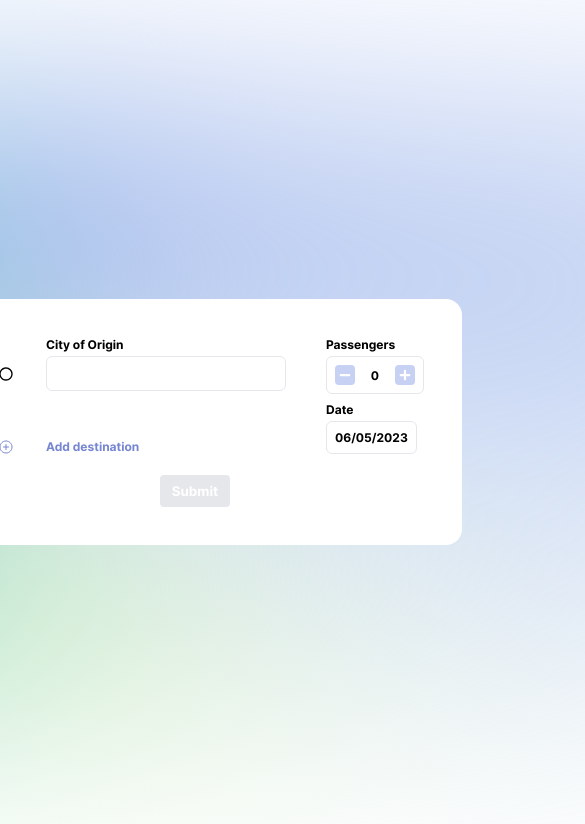
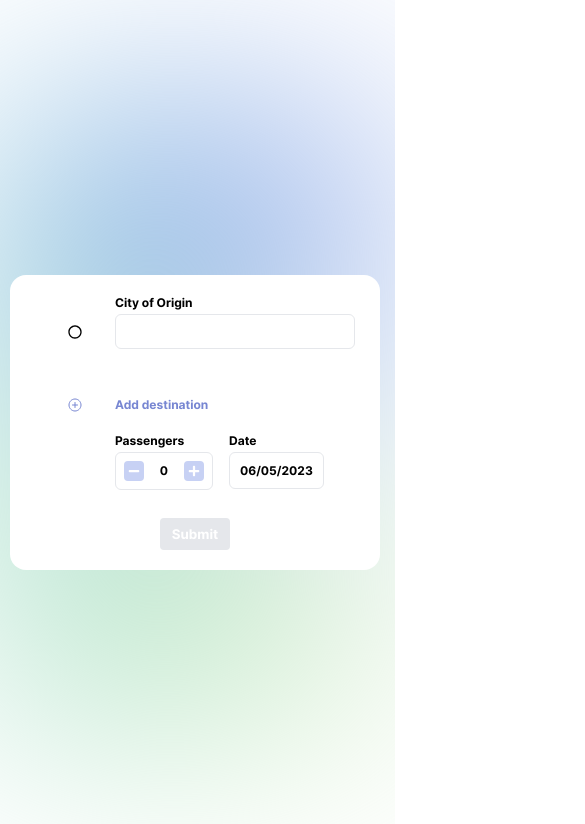
Before and after one commit to sbeuran/travel-buddy, a React (Create React App) app: page / in a window 390 px wide. Shown: the top 824 px of the page, 585 px wide, since content can reach past the window. Built offline with nearby package versions, Linux system fonts and the light colour scheme.

Commit message:
done first page

```diff
--- a/src/App.css
+++ b/src/App.css
@@ -10,6 +10,8 @@ body {
   right: 0;
   bottom: 0;
   margin: 0;
+  padding: 10px;
+  overflow-x: hidden;
 }
 
 #root {
@@ -35,17 +37,32 @@ body {
   width: 1200px;
   height: 600px;
   z-index: -1;
+
+}
+
+@media only screen and (max-width: 600px) {
+  .background {
+    width: 400px;
+  }
 }
 
 .page {
   background-color: white;
+  width: 500px;
   border-radius: 16px;
   padding: 38px;
   display: flex;
   flex-direction: column;
+
+}
+@media only screen and (max-width: 600px) {
+  .page{
+    width: 100%;
+    padding: 20px 10px;
+  }
 }
 
-.page form {
+.page form, .page .result{
   display: flex;
   flex-direction: column;
   align-items: center;
@@ -54,12 +71,19 @@ body {
 .main-container {
   margin-bottom: 20px;
   display: flex;
+
+}
+@media only screen and (max-width: 600px) {
+  .main-container {
+    flex-direction: column;
+  }
 }
 
 .city-container {
   display: flex;
   flex-direction: column;
   align-items: center;
+  margin-bottom: 20px;
 }
 
 .date-passengers {
@@ -67,6 +91,13 @@ body {
   flex-direction: column;
   align-items: start;
   margin-left: 40px;
+
+}
+@media only screen and (max-width: 600px) {
+  .date-passengers {
+    margin-left: 80px;
+    flex-direction: row;
+  }
 }
 
 .react-datepicker__header {
@@ -100,3 +131,8 @@ body {
 .react-datepicker-popper[data-placement^=bottom] .react-datepicker__triangle::before {
   border-bottom-color: #C7D1F4;
 }
+
+.color-font {
+  color: #7786D2;
+  font-weight: 700;
+}
--- a/src/components/Calendar/index.tsx
+++ b/src/components/Calendar/index.tsx
@@ -39,7 +39,7 @@ function Calendar (props: CalendarProps) {
     ];
 
     const handleChange = (date: Date) => {
-        onChangeDate(date.toString());
+        onChangeDate(date.toDateString());
     }
 
     const CustomInput = forwardRef(({value, onClick}: any, ref) =>
@@ -51,7 +51,7 @@ function Calendar (props: CalendarProps) {
     useEffect(() => {
         const date = value ? new Date(value) : new Date();
         setStartDate(date);
-        onChangeDate(date.toString());
+        onChangeDate(date.toDateString());
     }, [value])
 
     return (
--- a/src/components/Calendar/styled.ts
+++ b/src/components/Calendar/styled.ts
@@ -14,7 +14,7 @@ export const Label = styled.div`
 export const DateContainer = styled.div`
     border: 1px solid #E5E7EB;
     border-radius: 6px;
-    padding: 8px;
+    padding: 10px;
 `
 
 export const CalendarHeader = styled.div`
--- a/src/components/Passengers/styled.ts
+++ b/src/components/Passengers/styled.ts
@@ -6,6 +6,7 @@ interface ErrorProps {
 
 export const Container = styled.div`
     margin-bottom: 8px;
+    margin-right: 16px;
     display: flex;
     flex-direction: column;
     align-items: start;
--- a/src/components/SelectCity/index.tsx
+++ b/src/components/SelectCity/index.tsx
@@ -76,6 +76,7 @@ function SelectCity (props: InputProps) {
     const onCancelSearch = () => {
         setSearchKey('');
         setShowOptions(true);
+        onChange('')
     }
 
     const onChangeValue = (event: React.ChangeEvent<HTMLInputElement>) => {
--- a/src/pages/SearchResultsPage.tsx
+++ b/src/pages/SearchResultsPage.tsx
@@ -1,17 +1,21 @@
 import React, { useState, useEffect } from 'react';
 import { useLocation } from 'react-router-dom';
+import Button from '../components/Button';
 import { CITIES } from '../constants/const';
+import Distances from '../components/Distances';
 
 function SearchResultsPage() {
   const location = useLocation();
 
   const [origin, setOrigin] = useState('');
   const [intermediateCities, setIntermediateCities] = useState<string[]>([]);
+  const [cities, setCities] = useState<string[]>([]);
   const [destination, setDestination] = useState('');
   const [date, setDate] = useState('');
   const [passengers, setPassengers] = useState('');
 
   const [distance, setDistance] = useState('');
+  const [distances, setDistances] = useState<number[]>([]);
   const [loading, setLoading] = useState(false);
   const [error, setError] = useState(false);
 
@@ -52,6 +56,7 @@ function SearchResultsPage() {
         );
 
         const route = [origin, ...intermediateCities, destination];
+        setCities(route);
         let totalDistance = 0;
 
         for (let i = 0; i < route.length - 1; i++) {
@@ -66,6 +71,7 @@ function SearchResultsPage() {
           }
 
           const distance = calculateHaversineDistance(startCoord, endCoord);
+          setDistances([...distances, distance]);
           totalDistance += distance;
         }
 
@@ -104,25 +110,30 @@ function SearchResultsPage() {
 
   return (
     <div className='page'>
-      <h2>Search Results</h2>
-
-      <p>Origin: {origin}</p>
-      <p>Intermediate Cities: {intermediateCities.join(', ')}</p>
-      <p>Destination: {destination}</p>
-      <p>Date: {date}</p>
-      <p>Passengers: {passengers}</p>
-
+      <div className='result'>
         {loading ? (
           <p>Loading...</p>
           ) : (
             <>
             {error ? (
-            <p>Error occurred while calculating distance.</p>
+              <>
+                <p>Oops! Something went wrong!</p>
+              </>
             ) : (
-            <p>Total Distance: {distance} km</p>
+              <>
+                <p>Origin: {origin}</p>
+                <p>Intermediate Cities: {intermediateCities.join(', ')}</p>
+                <p>Destination: {destination}</p>
+                <Distances cities={cities} distances={distances}/>
+                <p><span className='color-font'>{distance} km</span> is total distance</p>
+                <p><span className='color-font'>{passengers}</span> Passengers</p>
+                <p className='color-font'>{date}</p>
+              </>
             )}
           </>
         )}
+        <Button title='Back' disabled={false} onClick={() => {}}/>
+      </div>
     </div>
   );
 }
```
Lines whose indentation alone changed are shown as unchanged.
